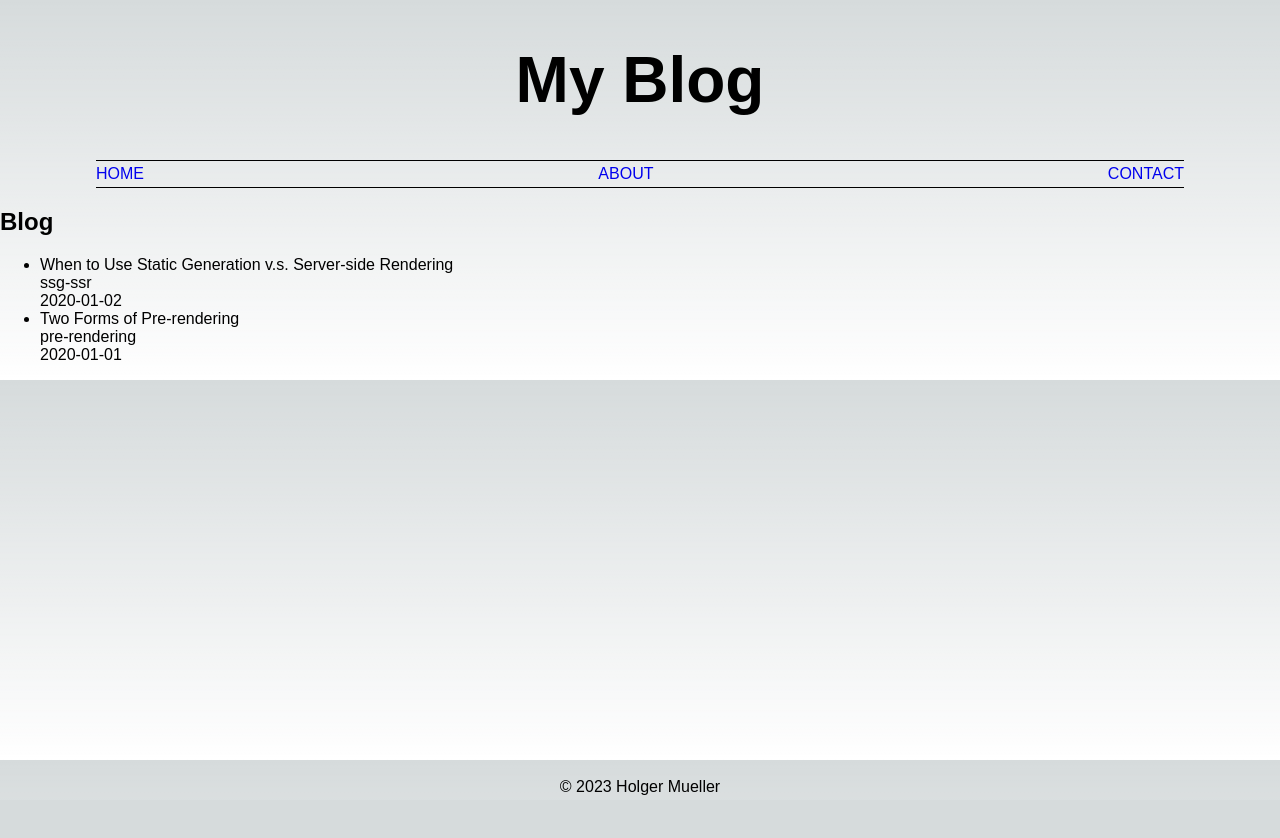
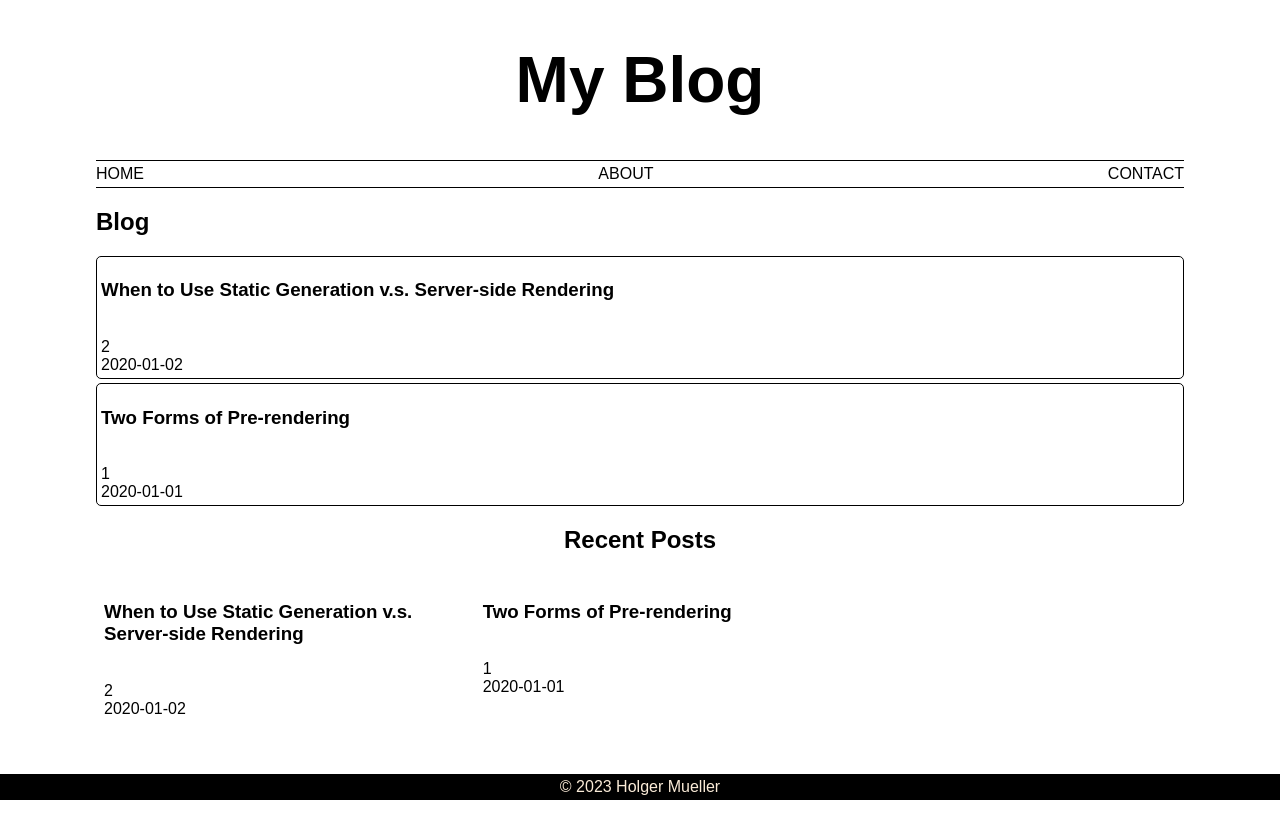
Before and after one commit to Holgermueller/blog, a Next.js app: page / in a window 1280 px wide. Shown: the top 838 px of the page. Before the commit the page ends 800 px from the top, so only its background shows below. Built offline with nearby package versions, Linux system fonts and the light colour scheme.

Commit message:
some styling

```diff
--- a/app/globals.css
+++ b/app/globals.css
@@ -1,17 +1,3 @@
-:root {
-  --foreground-rgb: 0, 0, 0;
-  --background-start-rgb: 214, 219, 220;
-  --background-end-rgb: 255, 255, 255;
-}
-
-@media (prefers-color-scheme: dark) {
-  :root {
-    --foreground-rgb: 255, 255, 255;
-    --background-start-rgb: 0, 0, 0;
-    --background-end-rgb: 0, 0, 0;
-  }
-}
-
 html,
 body {
   padding: 0;
@@ -29,16 +15,38 @@ body {
     rgb(var(--background-start-rgb));
 }
 
+ul {
+  list-style-type: none;
+  padding: 0;
+}
+
+.list-card {
+  border: 1px solid black;
+  border-radius: 5px;
+  margin: 4px auto;
+  padding: 4px;
+}
+
 a {
   text-decoration: none;
   text-transform: uppercase;
   padding: 4px 0;
+  color: black;
+}
+
+a:hover {
+  color: aqua;
 }
 
 header {
   text-align: center;
   font-size: 2rem;
   margin: 0;
+}
+
+section {
+  width: 85%;
+  margin: auto;
 }
 
 nav {
@@ -52,11 +60,38 @@ nav {
   margin: 4px auto;
 }
 
+.recent-posts {
+  margin-bottom: 10%;
+}
+
+.recent-posts-header {
+  text-align: center;
+}
+
+.recent-posts-container {
+  display: flex;
+  flex-direction: row;
+}
+
+.recent-posts-card {
+  padding: 4px;
+  margin: 4px;
+  width: calc(100% / 3);
+  border-radius: 5px;
+}
+
+.recent-posts-card:hover {
+  z-index: 5;
+  box-shadow: 2px 2px 2px 2px black;
+}
+
 footer {
   bottom: 0;
   left: 0;
-  position: absolute;
+  position: fixed;
   width: 100%;
   padding: 4px 0;
   text-align: center;
+  background-color: black;
+  color: antiquewhite;
 }
--- a/components/nav.js
+++ b/components/nav.js
@@ -4,7 +4,7 @@ export default function Nav() {
   return (
     <nav>
       <Link href="/">Home</Link>
-      <Link href="/about">About</Link>
+      <Link href="/pages/about">About</Link>
       <Link href="/contact">Contact</Link>
     </nav>
   );
--- /dev/null
+++ b/components/recentPosts.js
@@ -0,0 +1,22 @@
+export default function RecentPosts({ allPostsData }) {
+  return (
+    <section className="recent-posts">
+      <h2 className="recent-posts-header">Recent Posts</h2>
+      <ul>
+        <div className="recent-posts-container">
+          {allPostsData.map(({ id, date, title }) => (
+            <div key={id} className="recent-posts-card">
+              <li>
+                <h3>{title}</h3>
+                <br />
+                {id}
+                <br />
+                {date}
+              </li>
+            </div>
+          ))}
+        </div>
+      </ul>
+    </section>
+  );
+}
--- a/pages/Contact.js
+++ b/pages/Contact/page.js
@@ -1,7 +1,7 @@
 export default function Contact() {
   return (
     <div>
-      <h2>This is the contact page.</h2>
+      <h2>This is the contactpage</h2>
     </div>
   );
 }
--- a/pages/index.js
+++ b/pages/index.js
@@ -1,5 +1,6 @@
 import Header from "../components/header";
 import Nav from "../components/nav";
+import RecentPosts from "@/components/recentPosts";
 import Footer from "../components/footer";
 
 import { getSortedPostsData } from "../lib/posts";
@@ -23,16 +24,20 @@ export default function Home({ allPostsData }) {
         <h2>Blog</h2>
         <ul>
           {allPostsData.map(({ id, date, title }) => (
-            <li key={id}>
-              {title}
-              <br />
-              {id}
-              <br />
-              {date}
-            </li>
+            <div key={id} className="list-card">
+              <li>
+                <h3>{title}</h3>
+                <br />
+                {id}
+                <br />
+                {date}
+              </li>
+            </div>
           ))}
         </ul>
       </section>
+
+      <RecentPosts allPostsData={allPostsData} />
 
       <Footer />
     </main>
--- a/posts/pre-rendering.md
+++ b/posts/pre-rendering.md
@@ -1,6 +1,7 @@
 ---
 title: "Two Forms of Pre-rendering"
 date: "2020-01-01"
+id: "1"
 ---
 
 Next.js has two forms of pre-rendering: **Static Generation** and **Server-side Rendering**. The difference is in **when** it generates the HTML for a page.
--- a/posts/ssg-ssr.md
+++ b/posts/ssg-ssr.md
@@ -1,6 +1,7 @@
 ---
 title: "When to Use Static Generation v.s. Server-side Rendering"
 date: "2020-01-02"
+id: "2"
 ---
 
 We recommend using **Static Generation** (with and without data) whenever possible because your page can be built once and served by CDN, which makes it much faster than having a server render the page on every request.
```
Also changed, not shown: pages/About/index.js (renamed from pages/About.js).
